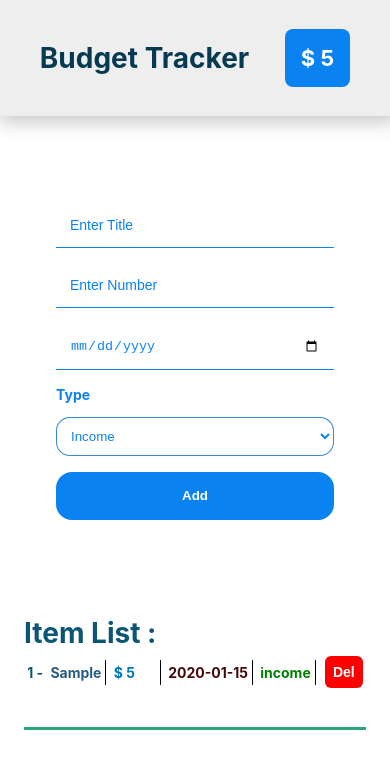
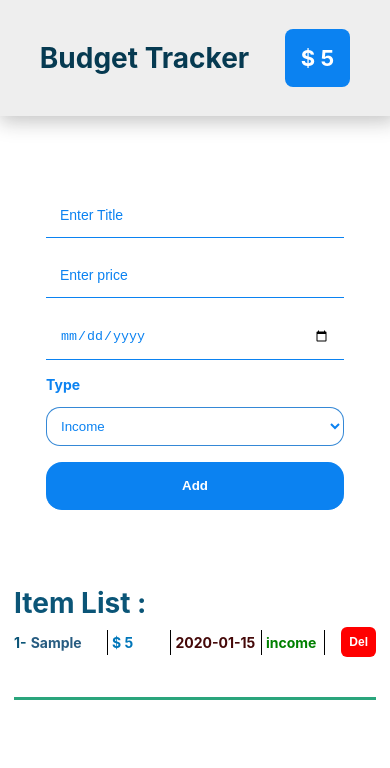
Before and after one commit to Ahmed-Khaled11/budget-tracker, a React (Create React App) app: page / in a window 390 px wide. Both pictures are taken after typing "Sample", "5", "2020-01-15" into the empty fields and a click on the input "Add". Shown: the top 768 px of the page. Built offline with nearby package versions, Linux system fonts and the light colour scheme.

Commit message:
css changes

```diff
--- a/src/Components/header/Header.js
+++ b/src/Components/header/Header.js
@@ -12,7 +12,7 @@ export default function Header() {
       <div className="header__balance">
         ${" "}
         {income.length &&
-          income.map((e) => e.number).reduce((acc, curr) => +acc + +curr)}
+          income.map((item) => item.price).reduce((acc, curr) => +acc + +curr)}
       </div>
     </div>
   );
--- a/src/Components/input/Input.js
+++ b/src/Components/input/Input.js
@@ -5,33 +5,30 @@ import { useDispatch } from "react-redux";
 import { addItem } from "../../redux/itemSlice";
 
 export default function Input() {
-
-
-
   const title = useRef();
-  const number = useRef();
+  const price = useRef();
     const date = useRef();
-    const type = useRef();
+  const type = useRef();
+  const theDate = new Date();
   const handleAddItem = (e) => {
     e.preventDefault();
     title.current.value &&
-      number.current.value !== "" &&
+      price.current.value !== "" &&
       dispatch(
         addItem({
           title: title.current.value,
-          number: number.current.value,
-          date: date.current.value,
-          type: type.current.value
+          price: price.current.value,
+          date:
+            date.current.value ||
+            `${theDate.getFullYear()}-${
+              theDate.getMonth() + 1
+            }-${theDate.getDate()}`,
+          type: type.current.value,
         })
       );
     e.target.reset()
   }
-
-
   const dispatch = useDispatch()
-
-
-
   return (
     <div className="input">
       <div className="container">
@@ -42,16 +39,19 @@ export default function Input() {
             placeholder="Enter Title"
             autoComplete="off"
             ref={title}
+            maxLength="10"
           />
           <input
             type="number"
-            name="amount"
-            placeholder="Enter Number"
-            ref={number}
+            name="price"
+            placeholder="Enter price"
+            ref={price}
+            max="100000"
+            autoComplete="off"
           />
           <input type="date" name="data" placeholder="Enter Date" ref={date} />
+
           <label htmlFor="type">Type</label>
-
           <select name="type" ref={type}>
             <option value="income">Income</option>
             <option value="expense">Expense</option>
--- a/src/Components/input/input.css
+++ b/src/Components/input/input.css
@@ -81,5 +81,4 @@
 
     .input input[type="submit"]:hover {
     background-color: rgb(23, 107, 185);
-
     }
--- a/src/Components/itemList/ItemList.js
+++ b/src/Components/itemList/ItemList.js
@@ -10,7 +10,6 @@ export default function ItemList() {
   const handleDelete = (hh) => {
     item = item.filter((w) => w.title !== hh);
     dispatch(updateItems(item));
-    console.log(item)
     localStorage.setItem("itemList", JSON.stringify(item));
   }
     return (
@@ -20,10 +19,9 @@ export default function ItemList() {
           {item.length ? (
             item.map((item, index) => (
               <div className="items " key={index}>
-                {" "}
-                <p className="item-number">{index + 1} -</p>
+                <p className="item-price">{index + 1}-</p>
                 <span className="title">{item.title}</span>
-                <span className="number"> $ {item.number}</span>
+                <span className="price"> $ {item.price}</span>
                 <span className="date">{item.date}</span>
                 <span
                   style={{ color: item.type === "income" ? "green" : "red" }}
@@ -35,7 +33,7 @@ export default function ItemList() {
               </div>
             ))
           ) : (
-            <span className="empty"> "No Items To Show !"</span>
+            <span className="empty-data"> "No Items To Show !"</span>
           )}
         </div>
       </div>
--- a/src/Components/itemList/itemList.css
+++ b/src/Components/itemList/itemList.css
@@ -10,7 +10,7 @@
     }
     .items {
     display: flex;
-    justify-content: space-evenly;
+    justify-content: space-between;
     align-items: center;
     border-bottom: 3px solid #2aa57c;
     padding-bottom: 2rem;
@@ -19,8 +19,9 @@
     .items span{
     border-right: 1px solid black;
     padding: 4px;
+    text-align: start;
     }
-    .item-number{
+    .item-price{
     font-size: 14px;
     }
     .title{
@@ -28,7 +29,7 @@
     font-size: 24px;
     font-weight: bold;
     text-transform: capitalize;
-    min-width: 20%;
+    min-width: 22.5%;
     }
     @media (max-width:767px) {
     .items{
@@ -39,23 +40,23 @@
     }
     .title{
     font-size: 16px;
-    min-width: 15%;
+    min-width: 22.5%;
     }
     }
-    .number{
+    .price{
     color: rgb(0 118 185);
-    min-width: 15%;
+    min-width: 17.5%;
     font-size: 1.4rem;
     }
     .date{
     color: rgb(68, 8, 8);
-    font-size: 16px;
-    min-width: 20%
+    font-size: 18px;
+    min-width: 25%
     }
     .type{
-    min-width: 15%;
+    min-width: 17.5%;
     }
-    .empty{
+    .empty-data{
     display: block;
     font-size: 26px;
     color: rgb(155, 10, 10);
@@ -66,7 +67,7 @@
     button{
     background-color: red;
     color: #fff ;
-    font-size: 14px;
+    font-size: 12px;
     font-weight: bold;
     padding: 0.5rem;
     border: 0;
@@ -82,7 +83,7 @@
     -ms-transition: 0.3s;
     -o-transition: 0.3s;
     min-width: 5%;
-    margin-left:6px ;
+    margin-left:1rem ;
     }
     button:hover{
     background-color: #fff;
--- a/src/index.css
+++ b/src/index.css
@@ -5,6 +5,11 @@
   padding: 24px;
   margin-left: auto;
   margin-right: auto;
+}
+@media (max-width:767px) {
+  .container{
+    padding: 14px;
+  }
 }
 body {
   margin: 0;
```
Also changed, not shown: src/Components/header/header.css (indentation only). Lines whose indentation alone changed are shown as unchanged.
